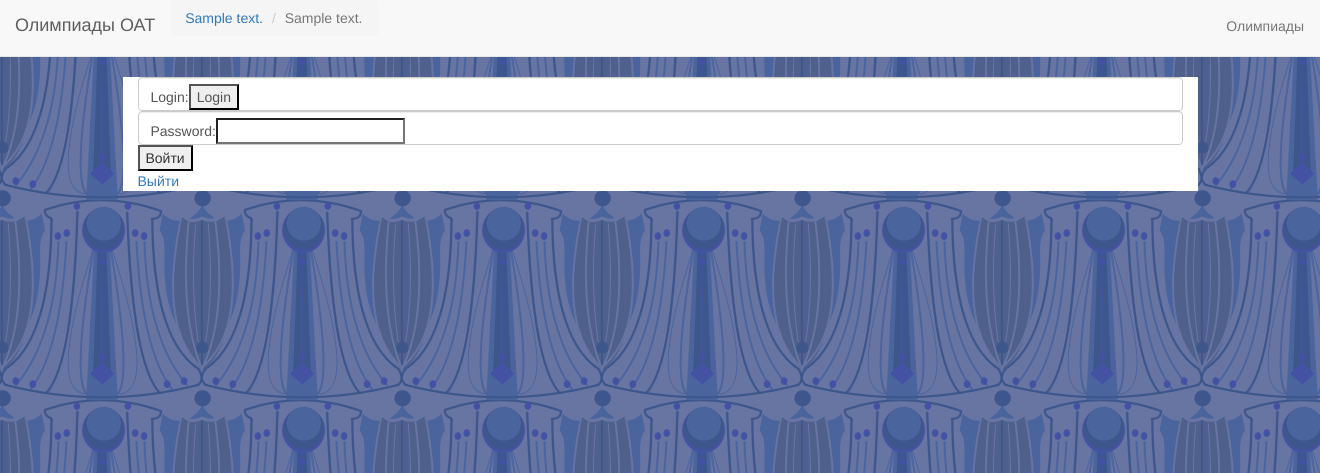
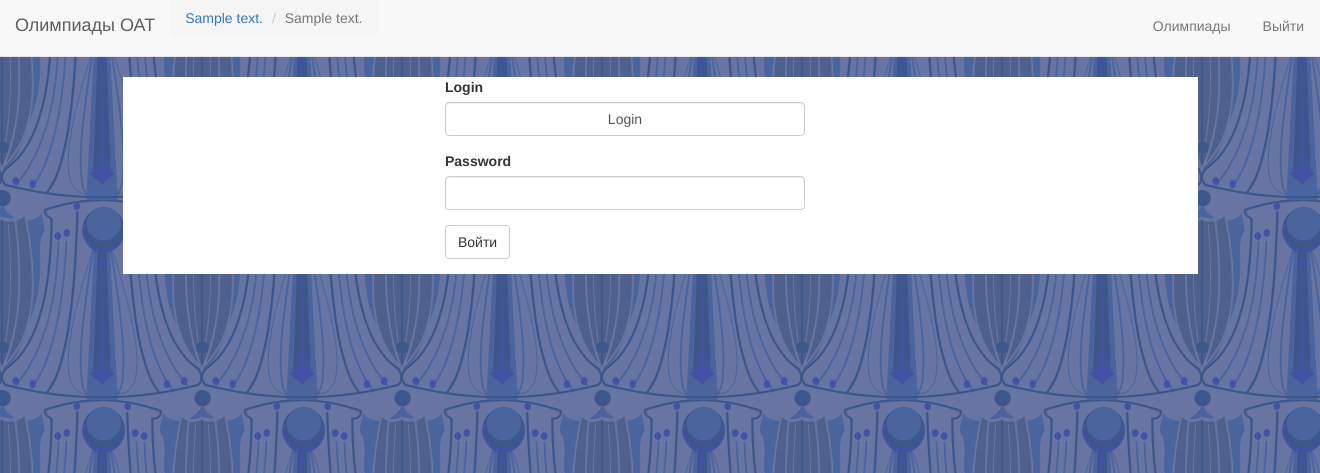
Before and after one commit to Kaper156/olympiad_experts, a Flask app: template app/templates/login.html in a window 1320 px wide. Shown: the top 473 px of the page. Run offline with Flask 2, Linux system fonts and the light colour scheme; the template is opened without the code that fills it: most values are stand-ins (such as "Sample title", 1, 10 or a date in 2020); form fields are guessed from the names that the template uses; parts of the project's set-up code (start-up, migrations or seed data) failed here and were passed over; some libraries are stand-ins or nearby versions.

Commit message:
Login-template style, User-model: labels

```diff
--- a/app/auth.py
+++ b/app/auth.py
@@ -53,9 +53,9 @@ def requires_user(f, privilege=privilege_expert):
     def decorated(*args, **kwargs):
         session['privilege'] = privilege.id
         session['next_url'] = request.url
-        return f(*args, **kwargs)
         if not check_auth():
             return redirect(url_for('login'))
+        return f(*args, **kwargs)
 
     return decorated
 
--- a/app/static/css/style.css
+++ b/app/static/css/style.css
@@ -24,3 +24,5 @@ table.table-striped  td.result-label{min-width: 50px; text-align: right}
     padding: 10px;
     margin: 5px;
 }
+/*bottom margin*/
+#content{margin-bottom: 15px;}
--- a/app/templates/base.html
+++ b/app/templates/base.html
@@ -44,6 +44,7 @@
             <ul class="nav navbar-nav navbar-right">
 
                 <li><a class="btn" href="{{ url_for('olympiad') }}">Олимпиады</a></li>
+	            <li><a class="btn" href="{{ url_for('logout') }}">Выйти</a></li>
             </ul>
         </div>
     </nav>
--- a/app/templates/login.html
+++ b/app/templates/login.html
@@ -1,16 +1,24 @@
 {% extends 'base.html' %}
 {% from 'macroses.html' import show_flashed %}
 {% block content %}
-	{{show_flashed()}}
-	<form action="{{ url_for('login') }}" method="post">
-		<div class="form-control">
-			Login:{{ form.login() }}
+	{{ show_flashed() }}
+	<div class="container">
+		<div class="row">
+			<form class="col-md-offset-3 col-md-4" action="{{ url_for('login') }}" method="post">
+				<div class="form-group">
+					{{ form.login.label }}
+					{{ form.login(class="form-control") }}
+				</div>
+
+				<div class="form-group">
+					{{ form.password.label }}
+					{{ form.password(class="form-control") }}
+				</div>
+
+				{{ form.hidden_tag() }}
+				<button class="btn btn-default" type="submit">Войти</button>
+				<br>
+			</form>
 		</div>
-		<div class="form-control">
-			Password:{{ form.password() }}
-		</div>
-		{{ form.hidden_tag() }}
-	<button type="submit">Войти</button>
-	</form>
-	<a href="{{ url_for('logout') }}">Выйти</a>
+	</div>
 {% endblock %}
```
Also changed, not shown: app/models.py (+2 -13 lines).
